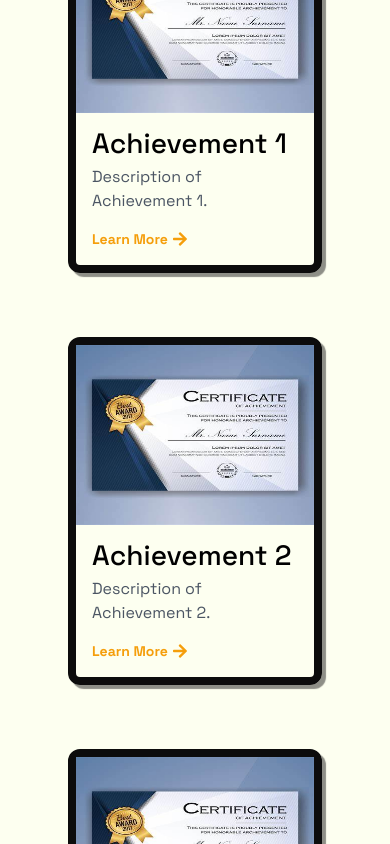
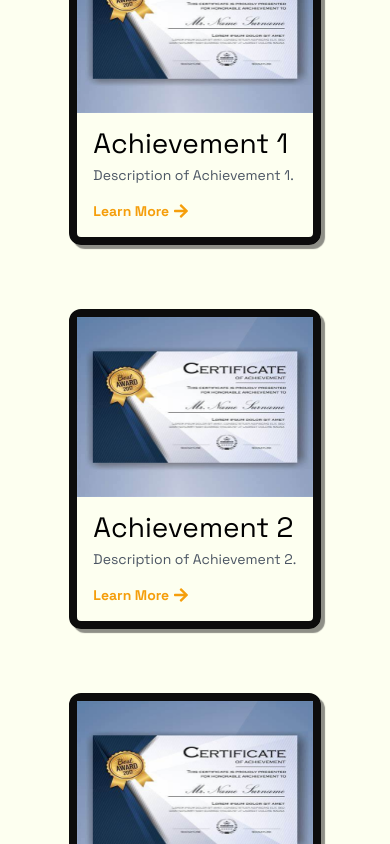
Before and after one commit to salmanfaraj06/react-setup-template, a React (Vite) app: page /about in a window 390 px wide. Shown: the part 1740-2584 px from the top of the page. Built offline with nearby package versions, Linux system fonts and the light colour scheme.

Commit message:
fixed font size

```diff
--- a/src/components/Achievements.jsx
+++ b/src/components/Achievements.jsx
@@ -41,10 +41,10 @@ const Achievement = ({ image, title, description, link }) => (
     />
     <div className="p-4 flex flex-col justify-between">
       <div>
-        <Text size="lg" as="p" className="font-bold mb-2 md:text-lg text-2xl sm:text-[20px] sm:font-medium">
+        <Text size="lg" as="p" className="mb-2 md:text-lg text-2xl sm:text-[18px] font-medium">
           {title}
         </Text>
-        <Text size="sm" as="p" className="text-gray-600 mb-4 md:text-base text-lg">
+        <Text size="sm" as="p" className="text-gray-600 mb-4 md:text-base sm:text-sm text-lg">
           {description}
         </Text>
       </div>
```
